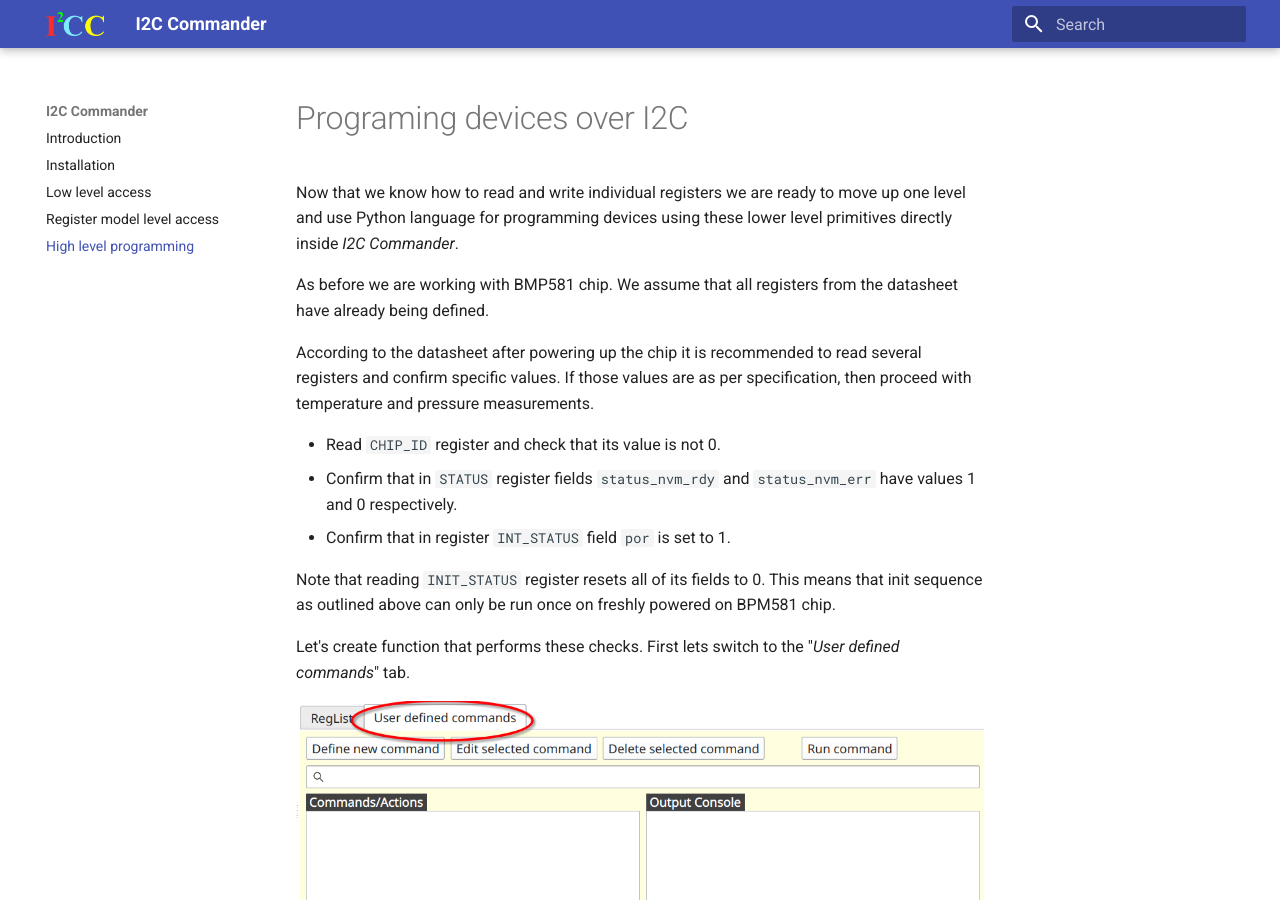
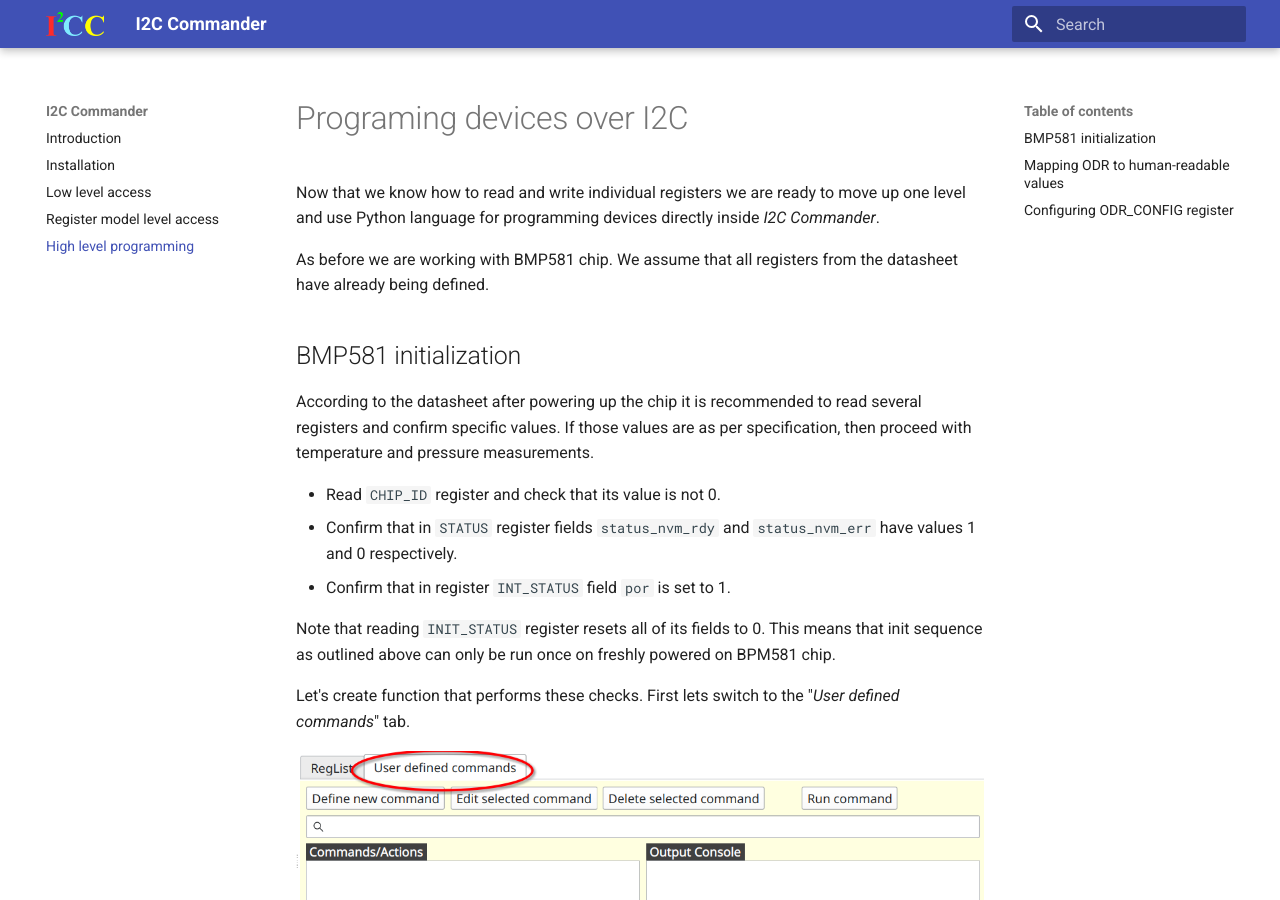
Before and after one commit to priimak/i2cc, an MkDocs documentation site: the page built from docs/high_level_i2c.md, in a window 1280 px wide and 900 px high. Built offline with MkDocs 1.6.1 and Material for MkDocs 9.7.7, drawn with Linux system fonts in a browser that asks for light colours; some of the changed text lies outside the part shown.

Commit message:
More docs

```diff
--- a/docs/high_level_i2c.md
+++ b/docs/high_level_i2c.md
@@ -1,10 +1,11 @@
 # Programing devices over I2C
 
 Now that we know how to read and write individual registers we are ready to move up one level and use Python
-language for programming devices using these lower level primitives directly inside _I2C Commander_.
+language for programming devices directly inside _I2C Commander_.
 
 As before we are working with BMP581 chip. We assume that all registers from the datasheet have already being defined.
 
+## BMP581 initialization
 According to the datasheet after powering up the chip it is recommended to read several registers and confirm specific
 values. If those values are as per specification, then proceed with temperature and pressure measurements.
 
@@ -81,3 +82,11 @@
 Now if you double-click (or click on "_Run command_" button or simply press _Enter_ on the keyboard) on this action,
 its code will execute and print `Init success` in _Output Console_. Subsequent calls to this command prints out
 `Power-on init sequence was already done once`.
+
+## Mapping ODR to human-readable values
+
+Fixed point number numerical format is often not enough to express content of the registers in human-readable form.
+
+## Configuring ODR_CONFIG register
+
+Now that we know how to read and display _output data rate_ values we define graphical UI for changing these values.
```
